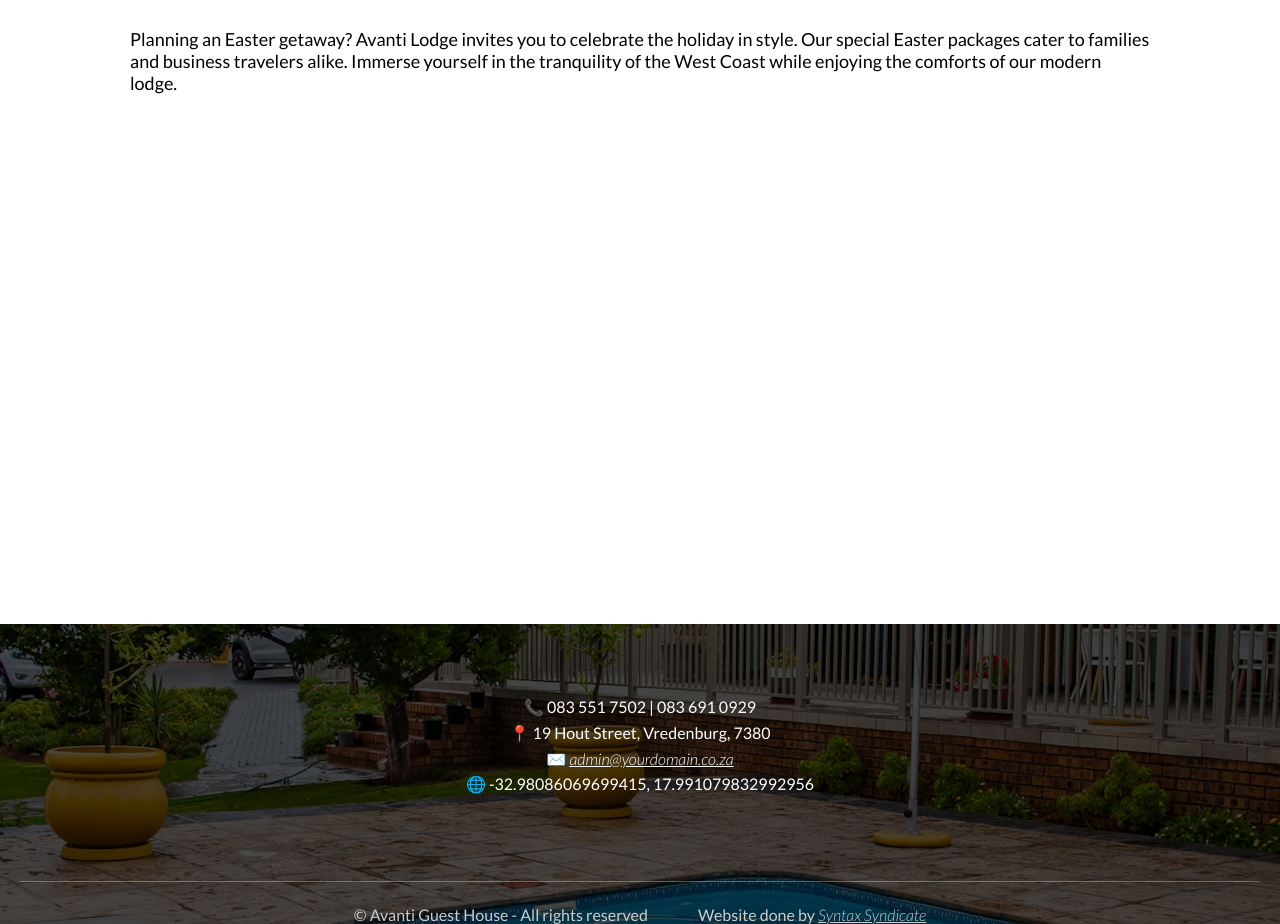
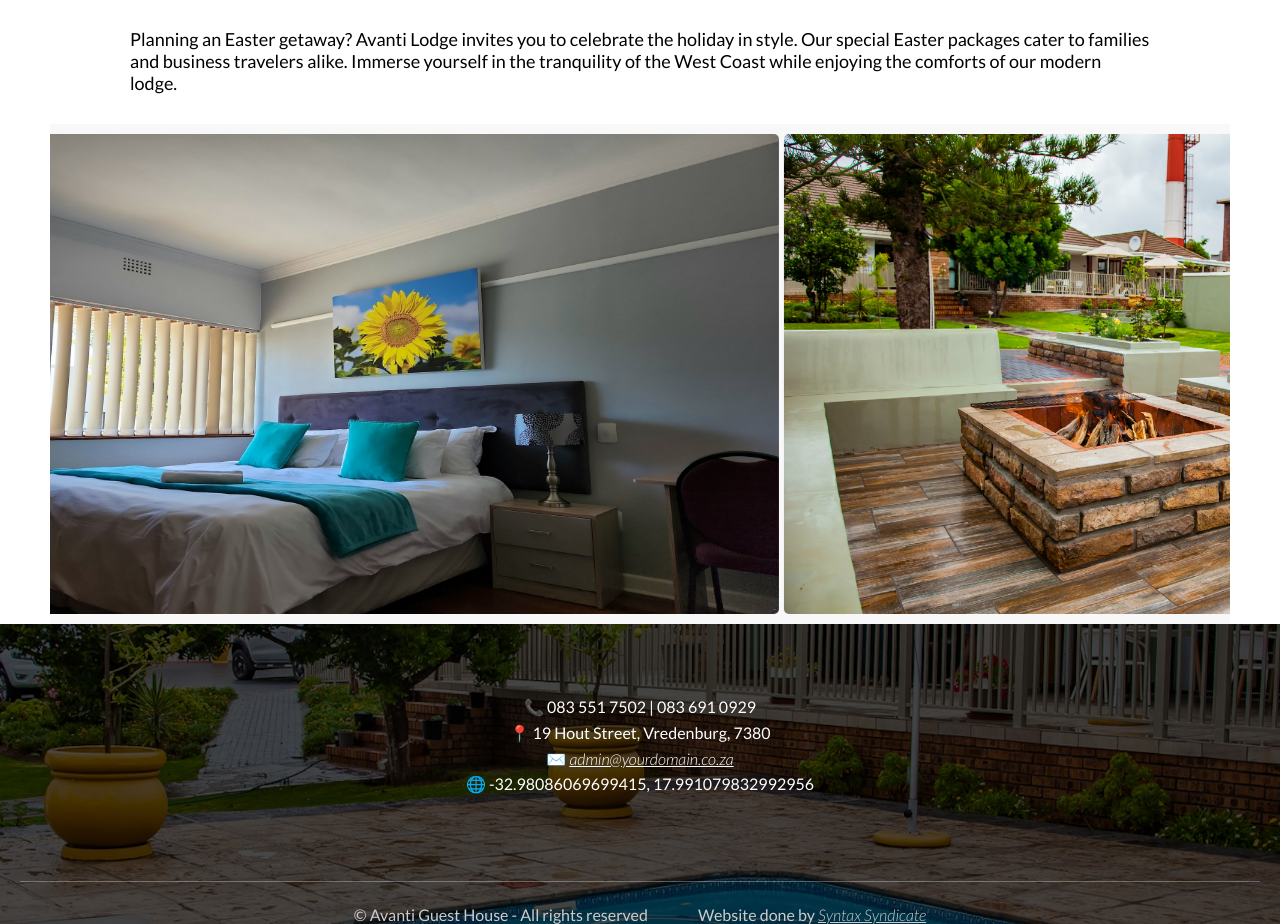
Before and after one commit to Starmarkus/Avanti-Lodge, a plain HTML site: page index.html in a window 1280 px wide. Shown: the part 3405-4329 px from the top of the page. Drawn offline with Linux system fonts and the light colour scheme; some icons are missing.

Commit message:
Gallery added for now

```diff
--- a/index.css
+++ b/index.css
@@ -221,7 +221,41 @@ body {
   border-radius: 5px; /* Optional: adds rounded corners */
 }
 
-.indexGalleryDiv{
+.indexGalleryDiv {
+  width: 100%;
+  height: 500px; /* Adjust as needed */
+  overflow: hidden;
+  position: relative;
+  background-color: #f8f8f8;
+  padding: 10px;
+}
 
-  min-height: 500px;
+.gallery-carousel {
+  display: flex;
+  height: 100%;
+  align-items: center;
 }
+
+.carousel-track {
+  display: flex;
+  gap: 5px;
+  height: 100%;
+  animation: scrollGallery 150s linear infinite;
+}
+
+.carousel-track img {
+  height: 100%;
+  width: auto;
+  object-fit: contain;
+  flex-shrink: 0;
+  border-radius: 5px;
+}
+
+@keyframes scrollGallery {
+  0% {
+    transform: translateX(0);
+  }
+  100% {
+    transform: translateX(-50%);
+  }
+}
--- a/index.html
+++ b/index.html
@@ -136,9 +136,14 @@
 </div>
 
 <div class="indexGalleryDiv">
-  <div class="gallery">
+  <div class="gallery-carousel" id="galleryCarousel">
+    <div class="carousel-track" id="carouselTrack">
+      <!-- Images will be inserted by JavaScript -->
     </div>
   </div>
+</div>
+
+
 
 
 </div>
--- a/index.js
+++ b/index.js
@@ -37,3 +37,22 @@
     bg1.style.opacity = 1;
     setTimeout(crossFade, 6000);
   });
+
+
+    const imagePaths = [
+    "/Images/IndexGallery/bedroom.jpg",
+    "/Images/IndexGallery/fireplace.jpg",
+    "/Images/IndexGallery/front-of-house-3.jpg",
+    "/Images/IndexGallery/garden-view.jpg",
+    "/Images/IndexGallery/inside-of-house.jpg"
+    // Add more if needed
+  ];
+  const carouselTrack = document.getElementById("carouselTrack");
+
+  // Add the images twice for seamless scrolling
+  [...imagePaths, ...imagePaths].forEach(src => {
+    const img = document.createElement("img");
+    img.src = src;
+    img.alt = "Gallery Image";
+    carouselTrack.appendChild(img);
+  });
```
